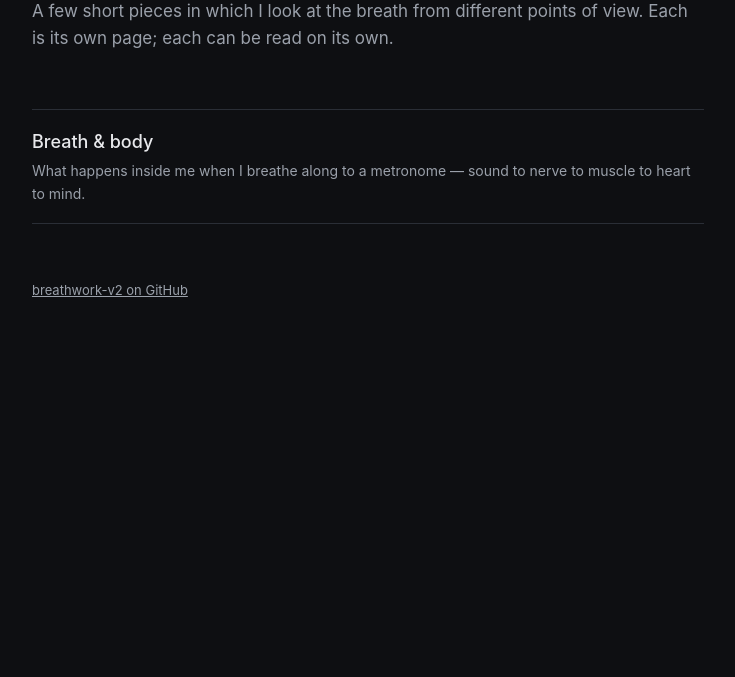
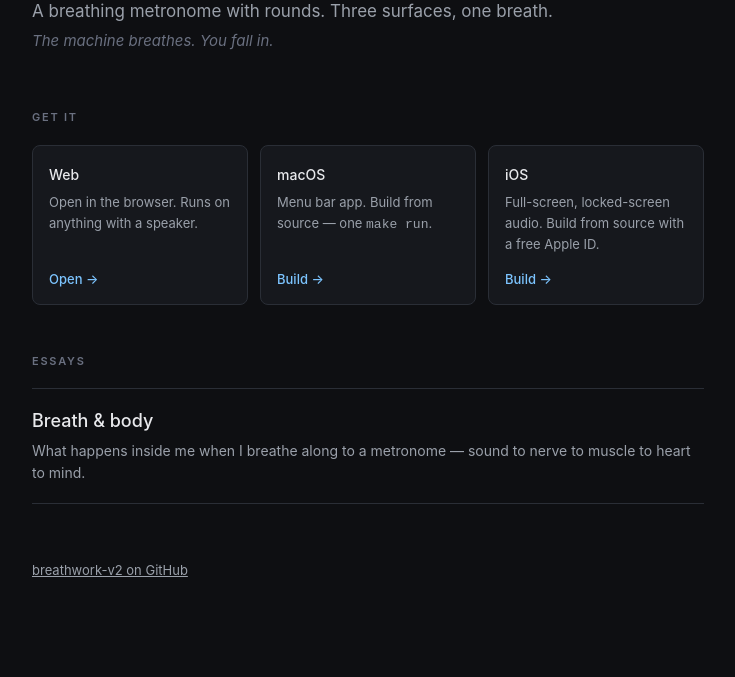
Before and after one commit to deshpanderitwik/breathwork-v2, a website: page docs/index.html in a window 1280 px wide. Shown: the part 141-818 px from the top of the page, without its empty margins (272-1007 px from the left). Drawn offline with Linux system fonts and the light colour scheme.

Commit message:
Landing page: summary + three-platform install cards; Homebrew skeleton
docs/index.html now opens with the project's tagline and three install
cards: Web (live Vercel URL), macOS (build from source — Homebrew tap
once a release exists), iOS (build from source with a free Apple ID).
Essays move below the install section.

homebrew/ holds the cask skeleton + a release-and-tap README. The
cask file is the source of truth; the live tap will live in a separate
homebrew-tap repo so users get the conventional one-liner:

    brew tap deshpanderitwik/tap
    brew install --cask breathe

Skeleton because there's no GitHub Release artifact yet — the README
walks through the five-step release ceremony (build, zip via ditto,
sha256, gh release create, copy cask into tap repo).

Punk-rock distribution: no Apple Developer Program ($99/yr), no
notarization, no App Store review. Cask installs an unsigned .app;
Gatekeeper bypass instructions are in the README. The trade is honest.

Co-Authored-By: Claude Opus 4.7 <noreply@anthropic.com>

```diff
--- a/docs/index.html
+++ b/docs/index.html
@@ -3,13 +3,14 @@
 <head>
 <meta charset="utf-8" />
 <meta name="viewport" content="width=device-width,initial-scale=1" />
-<title>Breathe — essays</title>
+<title>Breathe — a breathing metronome with rounds</title>
 <style>
   :root {
     --bg: #0e0f12;
     --panel: #16181d;
     --ink: #e8e9ec;
     --muted: #9aa0aa;
+    --faint: #6a7080;
     --line: #2a2e36;
     --accent: #7cc4ff;
   }
@@ -18,27 +19,113 @@
     font: 16px/1.6 ui-sans-serif, -apple-system, system-ui, sans-serif; }
   main { max-width: 720px; margin: 0 auto; padding: 80px 24px 96px; }
   h1 { font-size: 32px; letter-spacing: -0.01em; margin: 0 0 8px; font-weight: 600; }
-  .lede { color: var(--muted); margin: 0 0 56px; font-size: 17px; }
-  ul { list-style: none; padding: 0; margin: 0; }
-  li { padding: 18px 0; border-top: 1px solid var(--line); }
-  li:last-child { border-bottom: 1px solid var(--line); }
-  a { color: var(--ink); text-decoration: none; display: block; }
-  a:hover { color: var(--accent); }
-  .title { font-size: 18px; font-weight: 500; margin: 0 0 4px; }
-  .blurb { color: var(--muted); font-size: 14px; margin: 0; }
-  footer { margin-top: 56px; color: var(--muted); font-size: 13px; }
-  footer a { display: inline; color: var(--muted); text-decoration: underline; }
+  .lede { color: var(--muted); margin: 0 0 4px; font-size: 17px; }
+  .tagline { color: var(--faint); margin: 0 0 56px; font-size: 15px; font-style: italic; }
+
+  h2 {
+    text-transform: uppercase;
+    letter-spacing: 0.16em;
+    font-size: 11px;
+    color: var(--faint);
+    font-weight: 600;
+    margin: 48px 0 18px;
+  }
+  h2:first-of-type { margin-top: 0; }
+
+  /* Platform grid */
+  .platforms {
+    display: grid;
+    grid-template-columns: repeat(3, 1fr);
+    gap: 12px;
+    margin-bottom: 12px;
+  }
+  @media (max-width: 540px) {
+    .platforms { grid-template-columns: 1fr; }
+  }
+  .platform {
+    display: flex;
+    flex-direction: column;
+    background: var(--panel);
+    border: 1px solid var(--line);
+    border-radius: 8px;
+    padding: 18px 16px 14px;
+    color: var(--ink);
+    text-decoration: none;
+    transition: border-color 120ms ease, transform 120ms ease;
+    min-height: 132px;
+  }
+  .platform:hover {
+    border-color: var(--accent);
+    transform: translateY(-1px);
+  }
+  .platform .where {
+    font-size: 14px;
+    font-weight: 500;
+    margin: 0 0 6px;
+  }
+  .platform .what {
+    color: var(--muted);
+    font-size: 13px;
+    margin: 0 0 14px;
+    flex-grow: 1;
+  }
+  .platform .action {
+    color: var(--accent);
+    font-size: 13px;
+    font-weight: 500;
+  }
+
+  /* Essays list */
+  ul.essays { list-style: none; padding: 0; margin: 0; }
+  ul.essays li { padding: 18px 0; border-top: 1px solid var(--line); }
+  ul.essays li:last-child { border-bottom: 1px solid var(--line); }
+  ul.essays a { color: var(--ink); text-decoration: none; display: block; }
+  ul.essays a:hover { color: var(--accent); }
+  ul.essays .title { font-size: 18px; font-weight: 500; margin: 0 0 4px; }
+  ul.essays .blurb { color: var(--muted); font-size: 14px; margin: 0; }
+
+  footer {
+    margin-top: 56px;
+    color: var(--muted);
+    font-size: 13px;
+  }
+  footer a { color: var(--muted); text-decoration: underline; }
   footer a:hover { color: var(--accent); }
 </style>
 </head>
 <body>
 <main>
-  <h1>Breathe — essays</h1>
-  <p class="lede">A few short pieces in which I look at the breath
-    from different points of view. Each is its own page; each can be
-    read on its own.</p>
+  <h1>Breathe</h1>
+  <p class="lede">A breathing metronome with rounds. Three surfaces,
+    one breath.</p>
+  <p class="tagline">The machine breathes. You fall in.</p>
 
-  <ul>
+  <h2>Get it</h2>
+  <div class="platforms">
+    <a class="platform" href="https://breathwork-v2.vercel.app">
+      <p class="where">Web</p>
+      <p class="what">Open in the browser. Runs on anything with a
+        speaker.</p>
+      <span class="action">Open →</span>
+    </a>
+    <a class="platform"
+       href="https://github.com/deshpanderitwik/breathwork-v2#macos">
+      <p class="where">macOS</p>
+      <p class="what">Menu bar app. Build from source — one
+        <code>make run</code>.</p>
+      <span class="action">Build →</span>
+    </a>
+    <a class="platform"
+       href="https://github.com/deshpanderitwik/breathwork-v2#ios">
+      <p class="where">iOS</p>
+      <p class="what">Full-screen, locked-screen audio. Build from
+        source with a free Apple ID.</p>
+      <span class="action">Build →</span>
+    </a>
+  </div>
+
+  <h2>Essays</h2>
+  <ul class="essays">
     <li>
       <a href="breath-and-body/">
         <p class="title">Breath &amp; body</p>
```
Also changed, not shown: homebrew/README.md (added), 1 other file.
